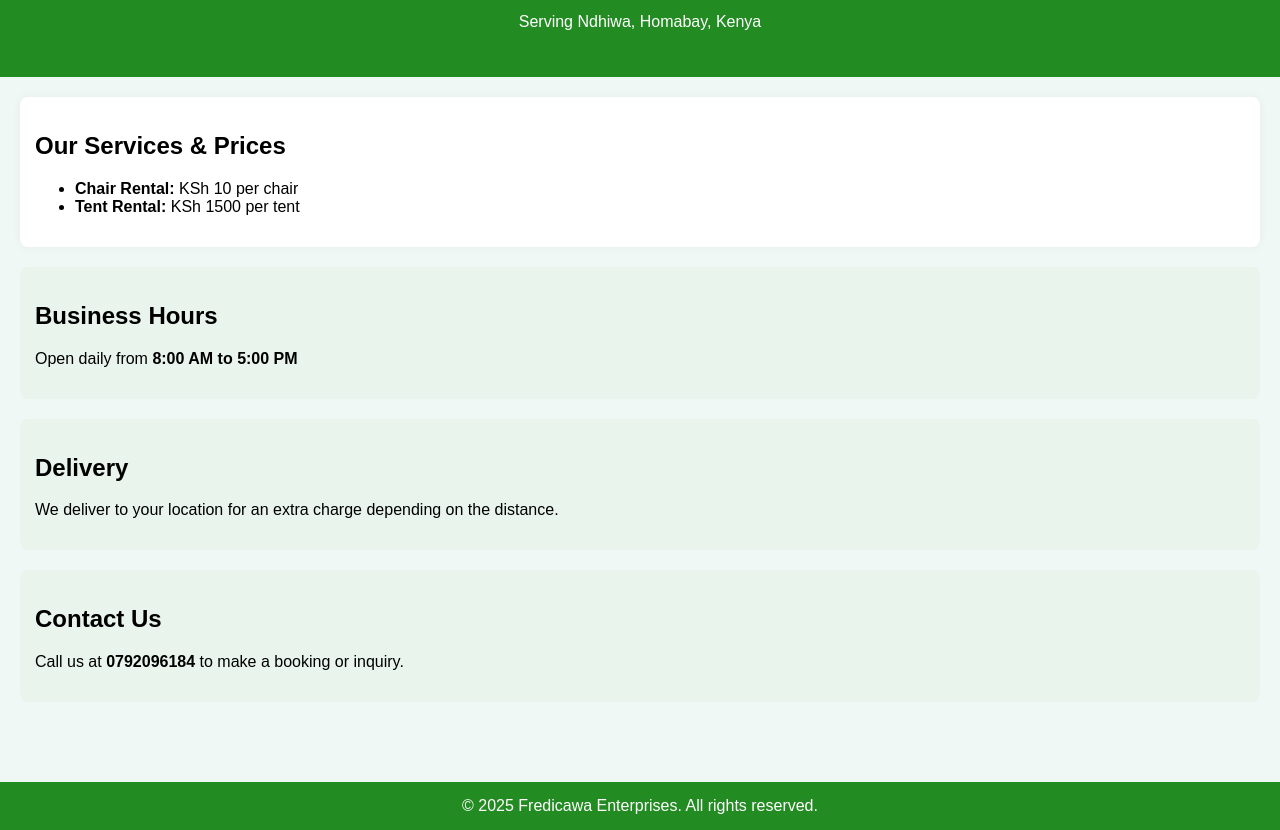
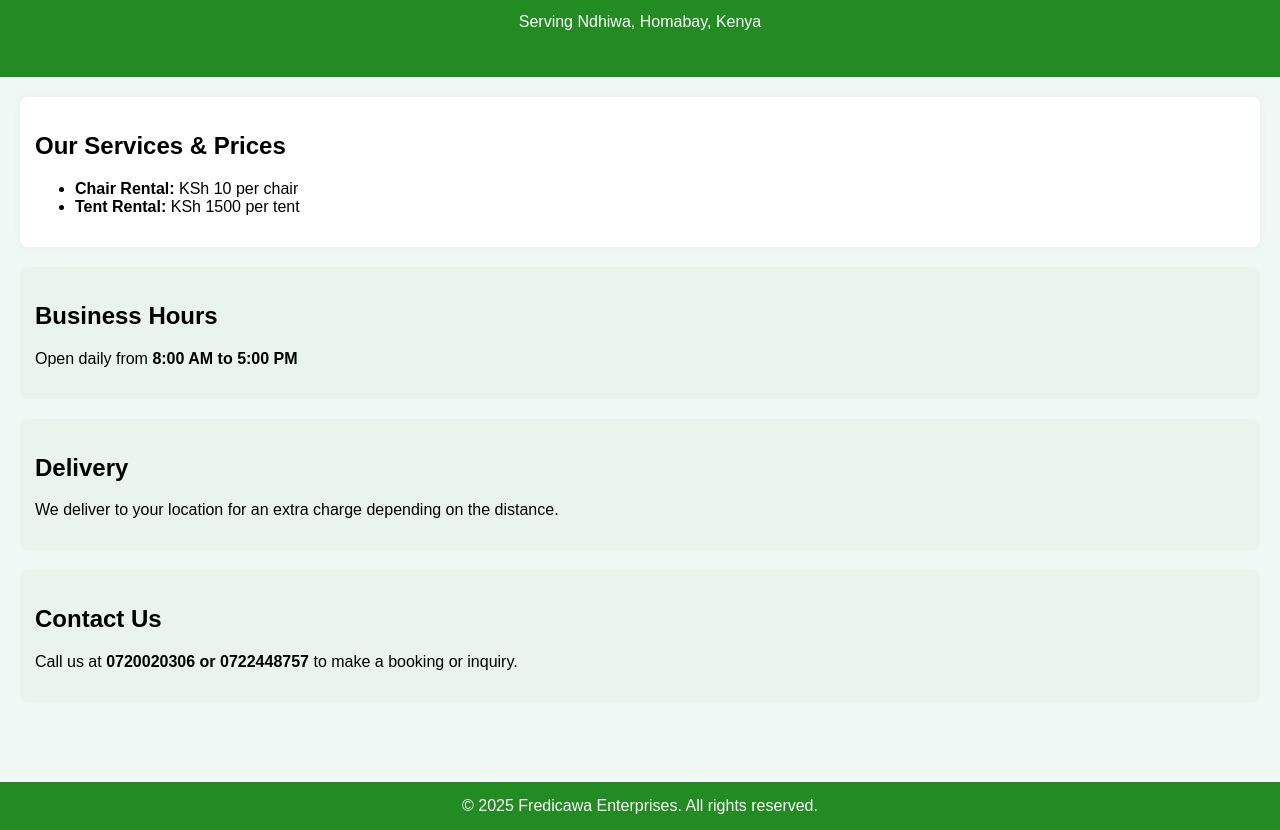
Before and after one commit to nyolo254/Fredicawa-site, a plain HTML site: page index.html in a window 1280 px wide. Shown: the part 98-928 px from the top of the page. Drawn offline with Linux system fonts and the light colour scheme.

Commit message:
Update index.html

```diff
--- a/index.html
+++ b/index.html
@@ -78,7 +78,7 @@
 
     <section class="contact">
       <h2>Contact Us</h2>
-      <p>Call us at <strong>0792096184</strong> to make a booking or inquiry.</p>
+      <p>Call us at <strong>0720020306 or 0722448757</strong> to make a booking or inquiry.</p>
     </section>
   </main>
 
```
